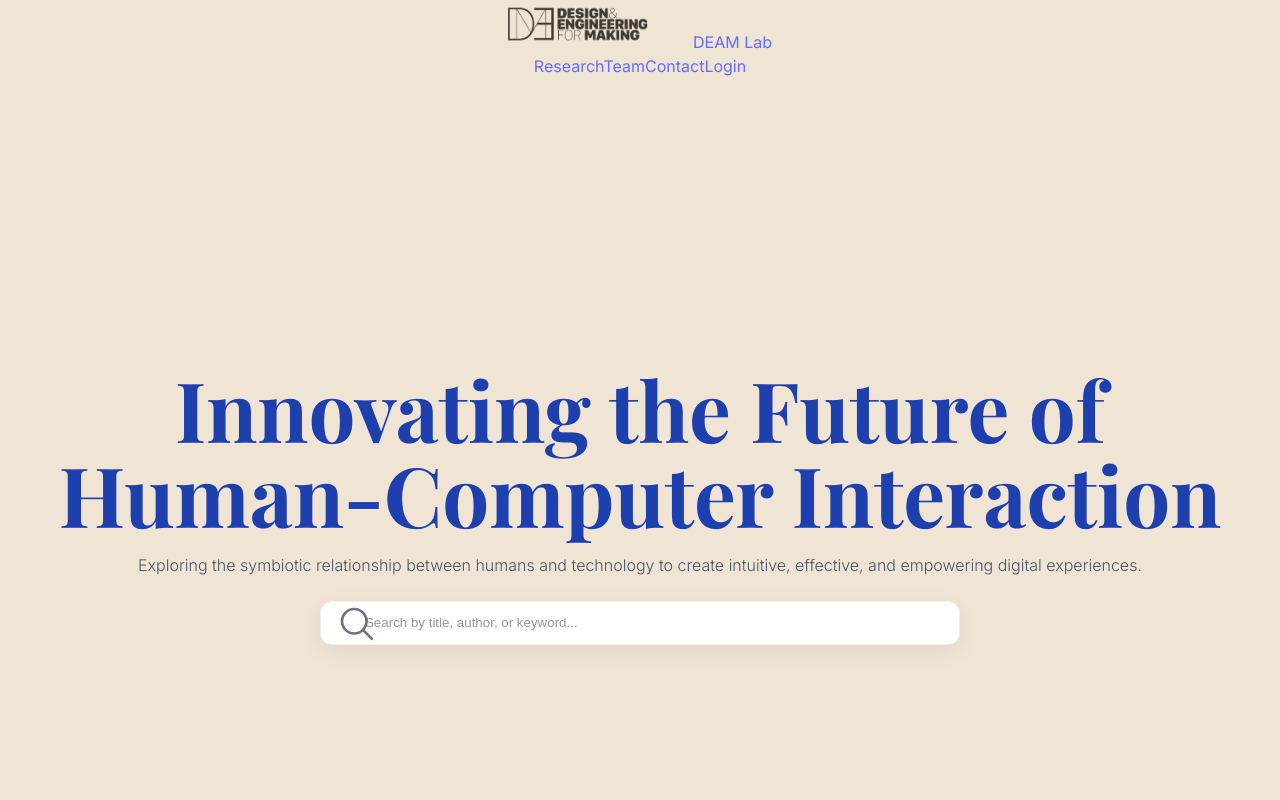
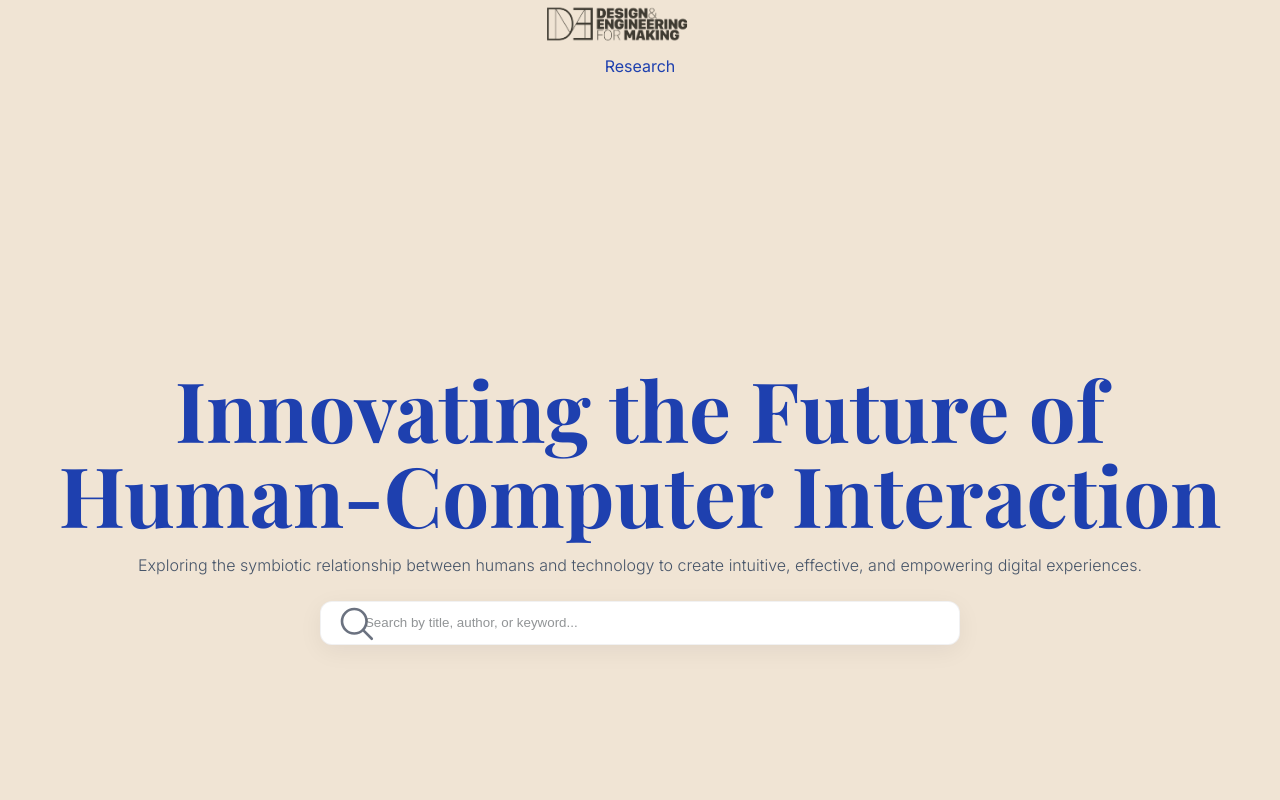
Before and after one commit to Deethya0715/Makingverse, a React (Vite) app: page / in a window 1280 px wide. Shown: the top 800 px of the page. Built offline with nearby package versions, Linux system fonts and the light colour scheme.

Commit message:
navbar logo is centered

```diff
--- a/src/components/Navbar.jsx
+++ b/src/components/Navbar.jsx
@@ -1,52 +1,27 @@
-// src/components/Navbar.jsx (Revised for standard horizontal layout)
+import React from 'react';
+import logo from '../assets/public/DEAM_Lab_Logo.png';
+import { COLOR_BLUE_HEADER } from '../constants/colors';
 
-import React from 'react';
-import logo from "../assets/public/DEAM_Lab_Logo.png";
+const Navbar = () => (
+  // Remove sticky/backdrop blur for simplicity, keeping background white
+  <nav className="navbar w-full bg-white py-3">
+    {/* Centering the entire content block: Use flex col and items-center to stack and center everything */}
+    <div className="mx-auto flex flex-col items-center justify-center px-4 sm:px-6 lg:px-8">
 
-const Navbar = () => {
-  return (
-    // The fixed/sticky positioning and z-index are great!
-    // Using bg-white/90 and backdrop-blur is a common modern effect for transparency.
-    // I've changed 'bg-transparent' to 'bg-white/90' for better visibility against potential background content.
-    <nav className="bg-white/90 backdrop-blur-sm sticky top-0 z-20 border-b border-black/20">
+      {/* 1. Logo Group: Centered horizontally by parent div */}
+      <a href="/" className="flex flex-col items-center space-y-2">
+        <img src={logo} alt="DEAM Lab Logo" className="logo-img" />
+        {/* Remove hidden md:block if you want the "DESIGN ENGINEERING..." text always visible */}
+        <div className="text-center">
+        </div>
+      </a>
 
-      {/* The key change: use 'flex' and 'justify-between'
-        to place children (Logo and Links) on opposite sides.
-        Removed 'flex-col' and 'space-y-2' from the container.
-      */}
-      <div className="max-w-7xl mx-auto px-4 sm:px-6 lg:px-8 py-4 flex items-center justify-between">
-
-        {/* Logo/Title on the Left */}
-        <div className="flex items-center">
-          <a href="/" className="flex items-center space-x-2">
-            <img
-              src={logo}
-              alt="DEAM Lab Logo"
-              className="logo-img"
-            />
-            {/* Kept the text hidden on small screens, visible on medium+ */}
-            <span className="text-xl font-bold text-sky-600 tracking-tight hidden md:block">
-              DEAM Lab
-            </span>
-          </a>
-        </div>
-
-        {/* Links on the Right */}
-        {/* Using 'text-gray-700' and 'bg-sky-600' to fit a light background */}
-        <div className="flex items-center space-x-8">
-          <a href="/research" className="text-gray-700 hover:text-sky-600 font-medium transition">Research</a>
-          <a href="/team" className="text-gray-700 hover:text-sky-600 font-medium transition">Team</a>
-          <a href="/contact" className="text-gray-700 hover:text-sky-600 font-medium transition">Contact</a>
-          <a
-            href="/login"
-            className="text-white bg-sky-600 px-4 py-1.5 rounded-full font-semibold shadow-md hover:bg-sky-700 transition duration-300 text-sm"
-          >
-            Login
-          </a>
-        </div>
+      {/* 2. Link Group: Centered horizontally by parent div */}
+      <div className="flex items-center gap-6 mt-2">
+        <a href="/research" className="nav-link" style={{ color: COLOR_BLUE_HEADER }}>Research</a>
       </div>
-    </nav>
-  );
-};
+    </div>
+  </nav>
+);
 
 export default Navbar;
```
